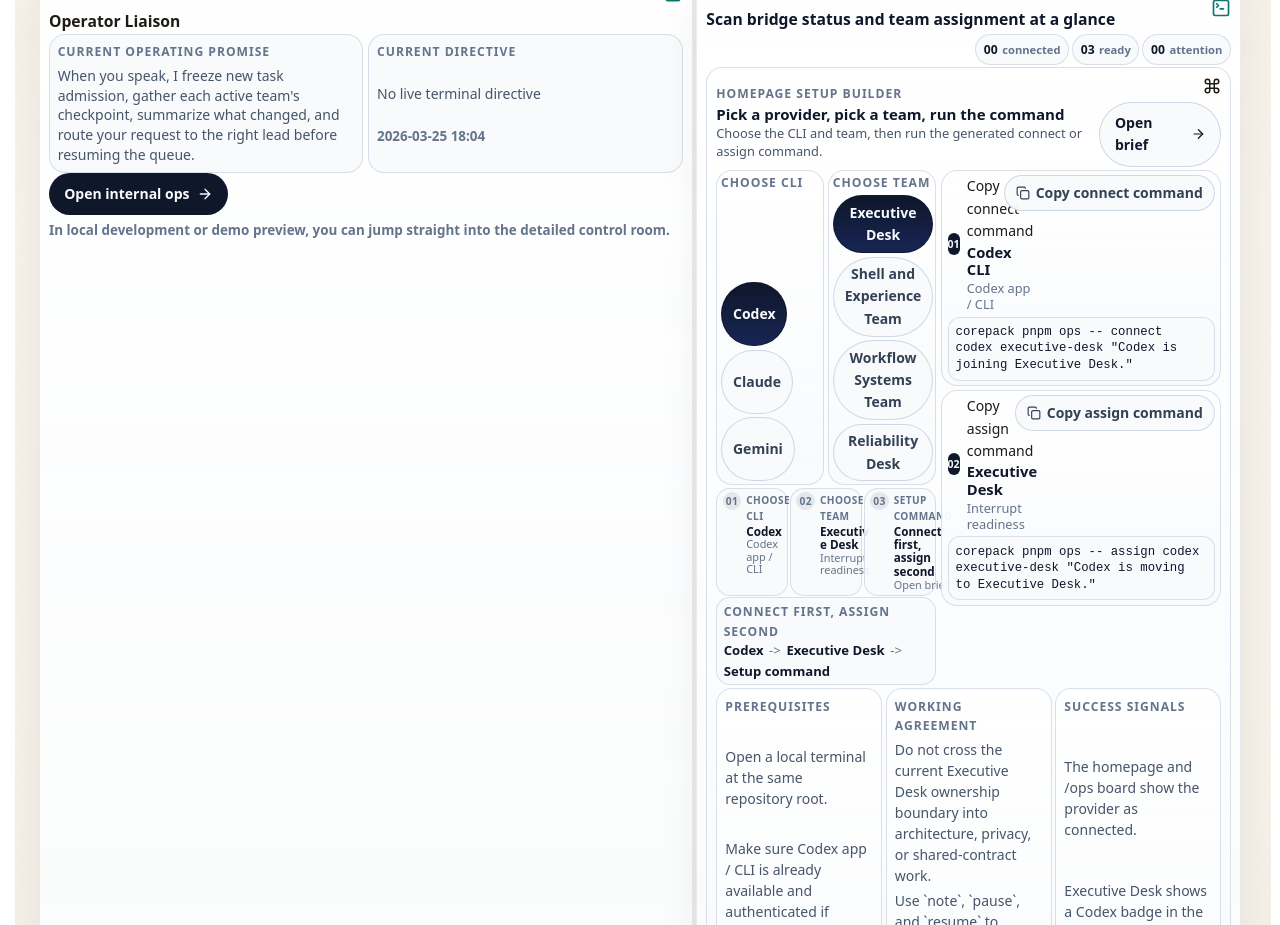
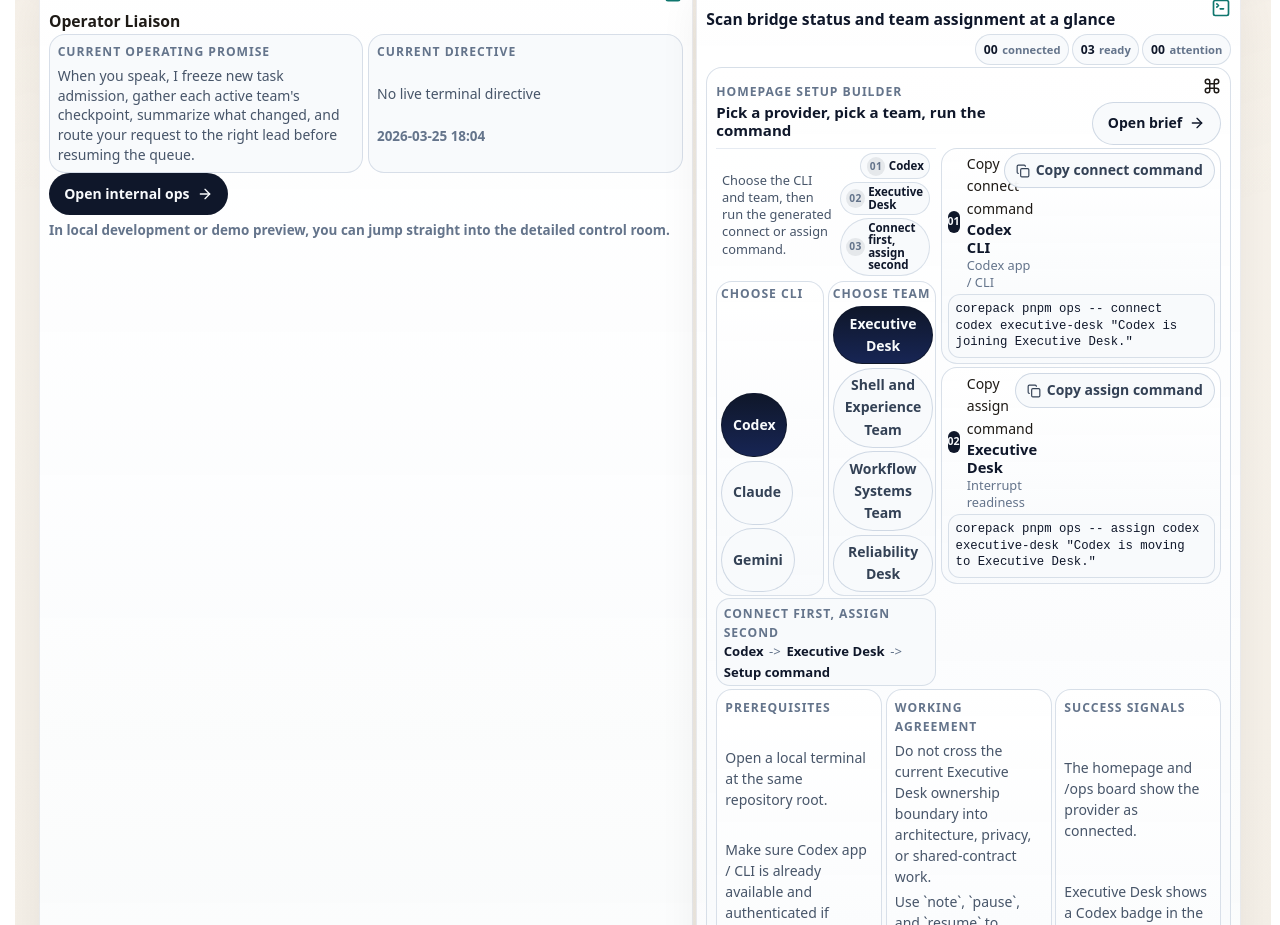
Before and after one commit to GongJae00/research-pages, a Next.js app in the folder apps/web/: page /en in a window 1280 px wide. Shown: the part 1760-2685 px from the top of the page. Built offline with nearby package versions, Linux system fonts and the light colour scheme; no server answers.

Commit message:
Autonomy batch 1388: shell-experience

```diff
--- a/apps/web/src/components/homepage-agent-control-section.module.css
+++ b/apps/web/src/components/homepage-agent-control-section.module.css
@@ -274,7 +274,7 @@
   color: #475569;
   font-size: 0.8rem;
   line-height: 1.35;
-  max-width: 30rem;
+  max-width: 26rem;
 }
 
 .panelHeadCopy {
@@ -289,6 +289,41 @@
 
 .setupHeader {
   align-items: center;
+}
+
+.setupGlanceBar {
+  display: flex;
+  align-items: center;
+  justify-content: space-between;
+  gap: 0.5rem;
+  padding: 0.3rem 0.36rem 0.12rem;
+  border-top: 1px solid rgba(226, 232, 240, 0.85);
+}
+
+.setupCompactFlow {
+  display: flex;
+  flex-wrap: wrap;
+  justify-content: flex-end;
+  gap: 0.16rem;
+}
+
+.compactPill {
+  display: inline-flex;
+  align-items: center;
+  gap: 0.22rem;
+  min-width: 0;
+  padding: 0.18rem 0.34rem;
+  border: 1px solid rgba(203, 213, 225, 0.72);
+  border-radius: 999px;
+  background: rgba(248, 250, 252, 0.92);
+  color: #0f172a;
+  font-size: 0.72rem;
+  font-weight: 700;
+  line-height: 1.1;
+}
+
+.compactPill span:last-child {
+  overflow-wrap: anywhere;
 }
 
 .setupHeaderActions {
@@ -311,12 +346,6 @@
   display: grid;
   gap: 0.1rem;
   padding: 0;
-}
-
-.setupSummaryGrid {
-  display: grid;
-  grid-template-columns: repeat(3, minmax(0, 1fr));
-  gap: 0.1rem;
 }
 
 .setupFlowHeader {
@@ -392,17 +421,6 @@
   color: #64748b;
 }
 
-.summaryPill {
-  display: inline-flex;
-  align-items: flex-start;
-  gap: 0.32rem;
-  min-width: 0;
-  padding: 0.22rem 0.34rem;
-  border: 1px solid rgba(203, 213, 225, 0.72);
-  border-radius: 14px;
-  background: rgba(248, 250, 252, 0.9);
-}
-
 .contextLabel {
   display: inline-flex;
   align-items: center;
@@ -417,33 +435,6 @@
   font-weight: 700;
   letter-spacing: 0.04em;
   text-transform: uppercase;
-}
-
-.summaryPillCopy {
-  display: grid;
-  gap: 0.02rem;
-  min-width: 0;
-}
-
-.summaryPillLabel {
-  color: #64748b;
-  font-size: 0.63rem;
-  font-weight: 700;
-  letter-spacing: 0.04em;
-  text-transform: uppercase;
-}
-
-.summaryPill strong {
-  color: #0f172a;
-  font-size: 0.73rem;
-  line-height: 1.15;
-  overflow-wrap: anywhere;
-}
-
-.summaryDetail {
-  color: #64748b;
-  font-size: 0.68rem;
-  line-height: 1.15;
 }
 
 .selectionCard {
@@ -766,21 +757,13 @@
 
   .setupBuilderCard,
   .setupHeader,
+  .setupGlanceBar,
   .quickStartRail,
   .setupPickerGrid,
   .setupCommands,
   .setupNotesGrid {
     grid-column: auto;
     grid-row: auto;
-  }
-
-  .setupSummaryGrid,
-  .summaryPill {
-    grid-template-columns: 1fr;
-  }
-
-  .summaryPill {
-    border-radius: 14px;
   }
 
   .setupFlowHeader {
@@ -793,6 +776,7 @@
   .copyHead,
   .providerSummaryBar,
   .setupHeader,
+  .setupGlanceBar,
   .setupHeaderActions {
     flex-direction: column;
     align-items: flex-start;
--- a/apps/web/src/components/homepage-agent-control-section.tsx
+++ b/apps/web/src/components/homepage-agent-control-section.tsx
@@ -384,7 +384,6 @@ export function HomepageAgentControlSection({
               <div className={styles.setupTitleBlock}>
                 <span className={styles.metaLabel}>{copy.setupBuilderLabel}</span>
                 <h4>{copy.setupBuilderTitle}</h4>
-                <p className={styles.setupLead}>{copy.setupBuilderBody}</p>
               </div>
               <div className={styles.setupHeaderActions}>
                 <Command size={18} />
@@ -394,6 +393,23 @@ export function HomepageAgentControlSection({
                     <ArrowRight size={16} />
                   </Link>
                 ) : null}
+              </div>
+            </div>
+            <div className={styles.setupGlanceBar}>
+              <p className={styles.setupLead}>{copy.setupBuilderBody}</p>
+              <div className={styles.setupCompactFlow}>
+                <span className={styles.compactPill}>
+                  <span className={styles.contextLabel}>01</span>
+                  <span>{selectedProvider?.label ?? "-"}</span>
+                </span>
+                <span className={styles.compactPill}>
+                  <span className={styles.contextLabel}>02</span>
+                  <span>{selectedTeam?.name ?? "-"}</span>
+                </span>
+                <span className={styles.compactPill}>
+                  <span className={styles.contextLabel}>03</span>
+                  <span>{copy.commandOrder}</span>
+                </span>
               </div>
             </div>
             <div className={styles.setupPickerGrid}>
@@ -441,32 +457,6 @@ export function HomepageAgentControlSection({
               </div>
             </div>
             <div className={styles.quickStartRail}>
-              <div className={styles.setupSummaryGrid}>
-                <div className={styles.summaryPill}>
-                  <span className={styles.contextLabel}>01</span>
-                  <div className={styles.summaryPillCopy}>
-                    <span className={styles.summaryPillLabel}>{copy.chooseProvider}</span>
-                    <strong>{selectedProvider?.label ?? "-"}</strong>
-                    <span className={styles.summaryDetail}>{selectedProvider?.cliName ?? "-"}</span>
-                  </div>
-                </div>
-                <div className={styles.summaryPill}>
-                  <span className={styles.contextLabel}>02</span>
-                  <div className={styles.summaryPillCopy}>
-                    <span className={styles.summaryPillLabel}>{copy.chooseTeam}</span>
-                    <strong>{selectedTeam?.name ?? "-"}</strong>
-                    <span className={styles.summaryDetail}>{selectedTeam?.lane ?? "-"}</span>
-                  </div>
-                </div>
-                <div className={styles.summaryPill}>
-                  <span className={styles.contextLabel}>03</span>
-                  <div className={styles.summaryPillCopy}>
-                    <span className={styles.summaryPillLabel}>{copy.setupCommand}</span>
-                    <strong>{copy.commandOrder}</strong>
-                    <span className={styles.summaryDetail}>{copy.openBrief}</span>
-                  </div>
-                </div>
-              </div>
               <div className={styles.setupFlowHeader}>
                 <span className={styles.metaLabel}>{copy.commandOrder}</span>
                 <div className={styles.scanPath}>
```
